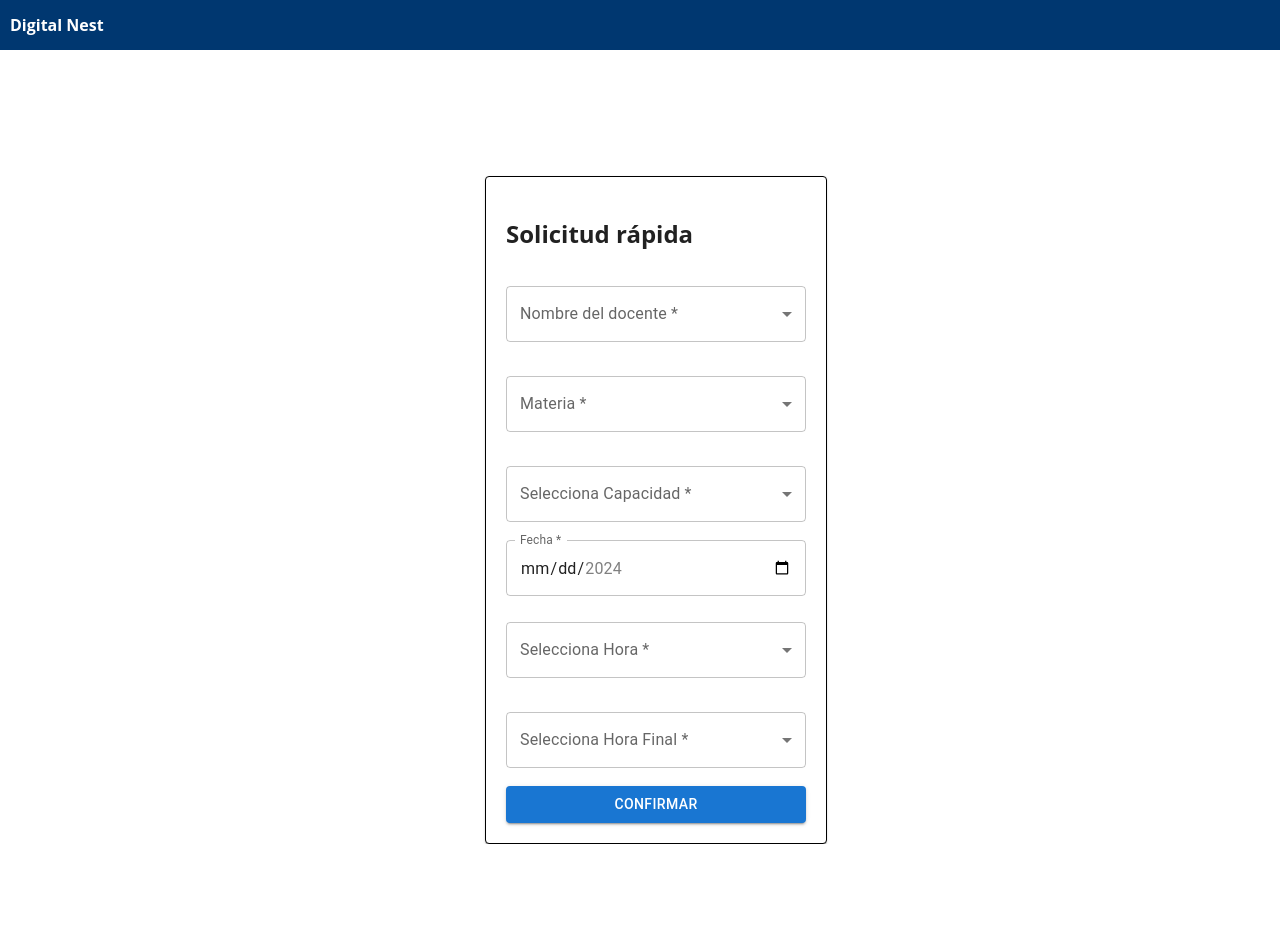
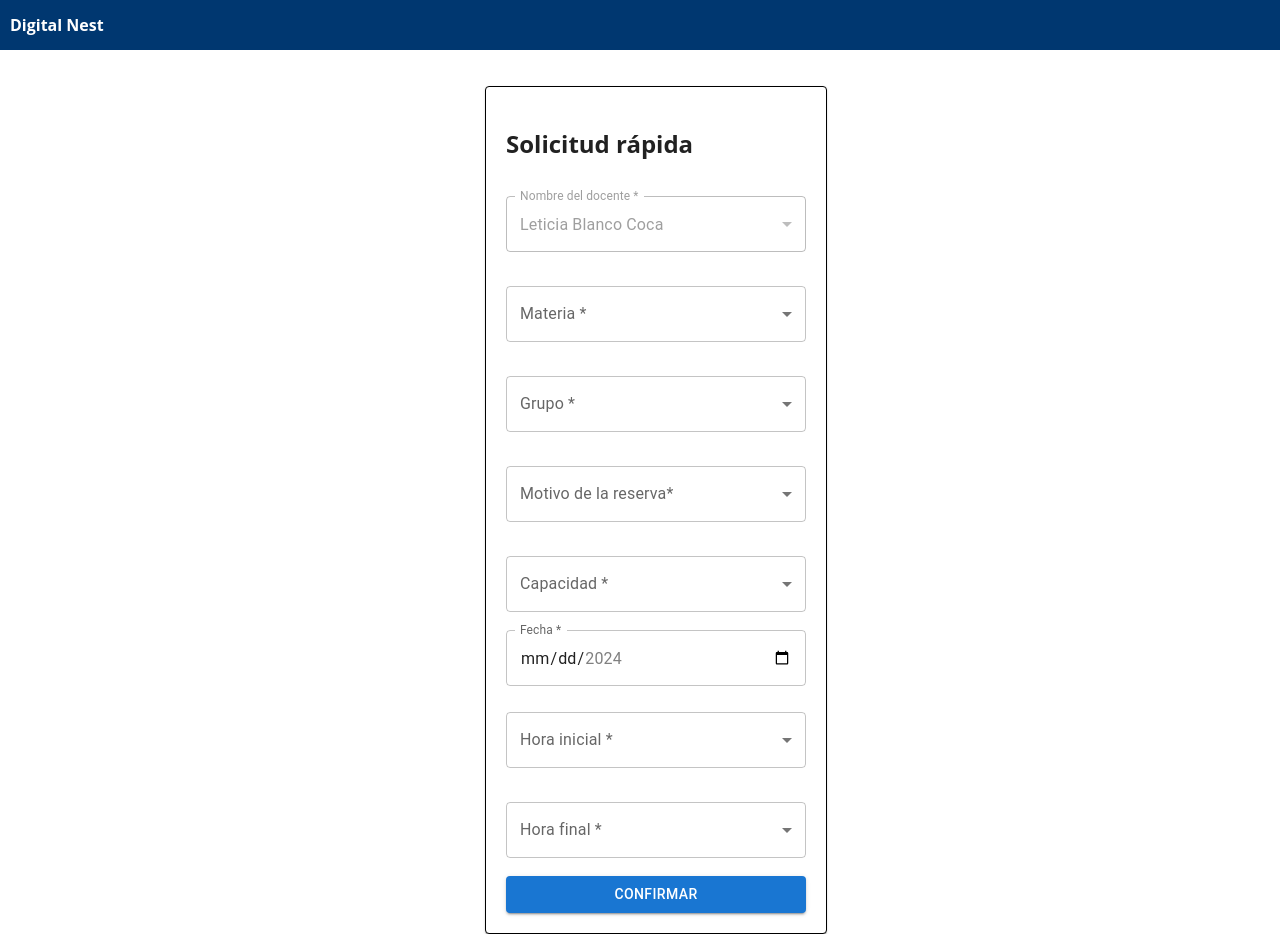
Before and after one commit to Drunok/ReservaDeAulasDNTIS, a React (Create React App) app in the folder frontend/: page /App in a window 1280 px wide. Before the commit the page ends 844 px from the top, so only its background shows below. Built offline with nearby package versions, Linux system fonts and the light colour scheme.

Commit message:
missing fields added¨

```diff
--- a/frontend/src/App.js
+++ b/frontend/src/App.js
@@ -8,7 +8,6 @@ import FechaField from "./components/SelectDate";
 import { Typography } from "@mui/material";
 import { ToastContainer } from "react-toastify";
 import "react-toastify/dist/ReactToastify.css";
-
 
 function App() {
   const capacidades = [20, 30, 50, 100, 200, 250];
@@ -36,9 +35,9 @@ function App() {
     "21:45",
   ];
 
-  const horasIniciales = horas.slice(0, - 1);
+  const horasIniciales = horas.slice(0, -1);
 
-  const cantDocentes = [1,2,3];
+  const cantDocentes = [1, 2, 3];
 
   const docentesList = [
     "Leticia Blanco Coca",
@@ -46,23 +45,44 @@ function App() {
     // "Carla Salazar Serrudo",
   ];
 
+  // const materiasPorDocente = {
+  //   "Carla Salazar Serrudo": [
+  //     "Introducion a la programacion",
+  //     "Sistemas de informacion I",
+  //   ],
+
+  //   "Leticia Blanco Coca": [
+  //     "Algoritmos avanzados",
+  //     "Elementos de programación y estructura de datos",
+  //     "Introducción a la programación",
+  //     "Taller de ingenieria de software",
+  //   ],
+  //   "Vladimir Abel Costas Jauregui": [
+  //     "Introducion a la programacion",
+  //     "Programacion Web",
+  //   ],
+  // };
+
   const materiasPorDocente = {
-    "Carla Salazar Serrudo": [
-      "Introducion a la programacion",
-      "Sistemas de informacion I",
-    ],
+    "Algoritmos avanzados": ["Grupo 1"],
+    "Elementos de programación y estructura de datos": ["Grupo 2", "Grupo 3"],
+    "Introducción a la programación": ["Grupo 2"],
+    "Taller de ingenieria de software": ["Grupo 2"],
+  };
 
-    "Leticia Blanco Coca": [
+  const materiasList = [
     "Algoritmos avanzados",
     "Elementos de programación y estructura de datos",
     "Introducción a la programación",
-      "Taller de ingenieria de software"
-    ],
-    "Vladimir Abel Costas Jauregui": [
-      "Introducion a la programacion",
-      "Programacion Web",
-    ],
-  };
+    "Taller de ingenieria de software",
+  ];
+
+  const motivos = [
+    "Primer Parcial",
+    "Segundo Parcial",
+    "Examen Final",
+    "Segunda Instancia",
+  ];
 
   const [docentes, setDocentes] = useState([]);
   const [selectedDocente, setSelectedDocente] = useState(null);
@@ -103,7 +123,6 @@ function App() {
 
   const handleClose = () => {
     setOpen(false);
-
   };
 
   useEffect(() => {
@@ -118,13 +137,20 @@ function App() {
   // TODO Verificacion de los datos
   const onSubmit = async (data) => {
     try {
-      const response = await fetch("http://localhost/solicitudRapidaValidador.php", {
+      const response = await fetch(
+        "http://localhost/solicitudRapidaValidador.php",
+        {
           method: "POST",
           body: JSON.stringify(data),
           headers: {
             "Content-Type": "application/json",
           },
-      });
+        }
+      );
+
+      if (!response.ok) {
+        throw new Error(`HTTP error! status: ${response.status}`);
+      }
 
       const result = await response.json();
 
@@ -133,13 +159,20 @@ function App() {
         setFormData(data);
         // TODO obtener las aulas del servidor
         // Obtén los nombres de los ambientes y sus capacidades
-        const responseAulas = await fetch("http://localhost/getAmbientesDisponibles.php", {
+        const responseAulas = await fetch(
+          "http://localhost/getAmbientesDisponibles.php",
+          {
             method: "POST",
             body: JSON.stringify(data),
             headers: {
               "Content-Type": "application/json",
             },
-        });
+          }
+        );
+
+        if (!responseAulas.ok) {
+          throw new Error(`HTTP error! status: ${responseAulas.status}`);
+        }
 
         const resultAulas = await responseAulas.json();
         if (resultAulas && resultAulas.aulas) {
@@ -198,7 +231,6 @@ function App() {
     <div>
       <div className="top-bar">Digital Nest</div>
       <div>
-
         <Grid container>
           <Grid item xs={12} sm={12}>
             <Box
@@ -212,35 +244,64 @@ function App() {
               <Paper className="reservation-box">
                 <h2>Solicitud rápida</h2>
                 <form key={formKey} onSubmit={handleSubmit(onSubmit)}>
-
                   <SelectWithItems
                     {...register("docente", { required: true })}
                     items={docentesList}
                     label="Nombre del docente *"
                     onChange={(e) => setSelectedDocente(e.target.value)}
-                  // value={"docentesList[0]"}
+                    value={docentesList[0]}
+                    disabled
                     // disabled
                   />
                   {errors.docente && (
-                  <Typography color="error">Este campo es requerido</Typography>
+                    <Typography color="error">
+                      Este campo es requerido
+                    </Typography>
                   )}
 
                   <SelectWithItems
                     {...register("materia", { required: true })}
-                  items={materias}
+                    items={materiasList}
                     label="Materia *"
+                    onChange={(e) => setSelectedDocente(e.target.value)}
                   />
                   {errors.materia && (
-                  <Typography color="error">Este campo es requerido</Typography>
+                    <Typography color="error">
+                      Este campo es requerido
+                    </Typography>
+                  )}
+
+                  <SelectWithItems
+                    {...register("grupo", { required: true })}
+                    items={materias}
+                    label="Grupo *"
+                  />
+                  {errors.grupo && (
+                    <Typography color="error">
+                      Este campo es requerido
+                    </Typography>
+                  )}
+
+                  <SelectWithItems
+                    {...register("motivo", { required: true })}
+                    items={motivos}
+                    label="Motivo de la reserva*"
+                  />
+                  {errors.motivo && (
+                    <Typography color="error">
+                      Este campo es requerido
+                    </Typography>
                   )}
 
                   <SelectWithItems
                     {...register("capacidad", { required: true })}
                     items={capacidades}
-                  label="Selecciona Capacidad *"
+                    label="Capacidad *"
                   />
                   {errors.capacidad && (
-                  <Typography color="error">Este campo es requerido</Typography>
+                    <Typography color="error">
+                      Este campo es requerido
+                    </Typography>
                   )}
 
                   <FechaField
@@ -249,31 +310,35 @@ function App() {
                     maxDate="2024-07-06"
                   />
                   {errors.fecha && (
-                  <Typography color="error">Este campo es requerido</Typography>
+                    <Typography color="error">
+                      Este campo es requerido
+                    </Typography>
                   )}
 
                   <SelectWithItems
                     {...register("hora", { required: true })}
                     items={horasIniciales}
-                  label="Selecciona Hora *"
+                    label="Hora inicial *"
                     onChange={(e) => setHoraInicial(e.target.value)}
                   />
                   {errors.hora && (
-                  <Typography color="error">Este campo es requerido</Typography>
+                    <Typography color="error">
+                      Este campo es requerido
+                    </Typography>
                   )}
 
                   <React.Fragment>
                     <SelectWithItems
                       {...register("horaFinal", { required: true })}
                       items={horasFinales}
-                    label="Selecciona Hora Final *"
+                      label="Hora final *"
                     />
                     {errors.horaFinal && (
-                    <Typography color="error">Este campo es requerido</Typography>
+                      <Typography color="error">
+                        Este campo es requerido
+                      </Typography>
                     )}
                   </React.Fragment>
-
-
 
                   <Button
                     type="submit"
@@ -287,7 +352,6 @@ function App() {
               </Paper>
             </Box>
           </Grid>
-
         </Grid>
         <div>
           {/* ... */}
@@ -301,9 +365,7 @@ function App() {
         </div>
         <div className="App">
           <ToastContainer position="top-right" />
-
         </div>
-
       </div>
     </div>
   );
--- a/frontend/src/components/SelectWithItems.js
+++ b/frontend/src/components/SelectWithItems.js
@@ -7,7 +7,7 @@ function SelectWithItems({ items, label, value, ...props }) {
       variant="outlined"
       margin="normal"
       label={label}
-      // value={"Leticia Blanco Coca"}
+      value={value}
       {...props}
     >
       {items.map((item, index) => (
```
Lines whose indentation alone changed are shown as unchanged.
